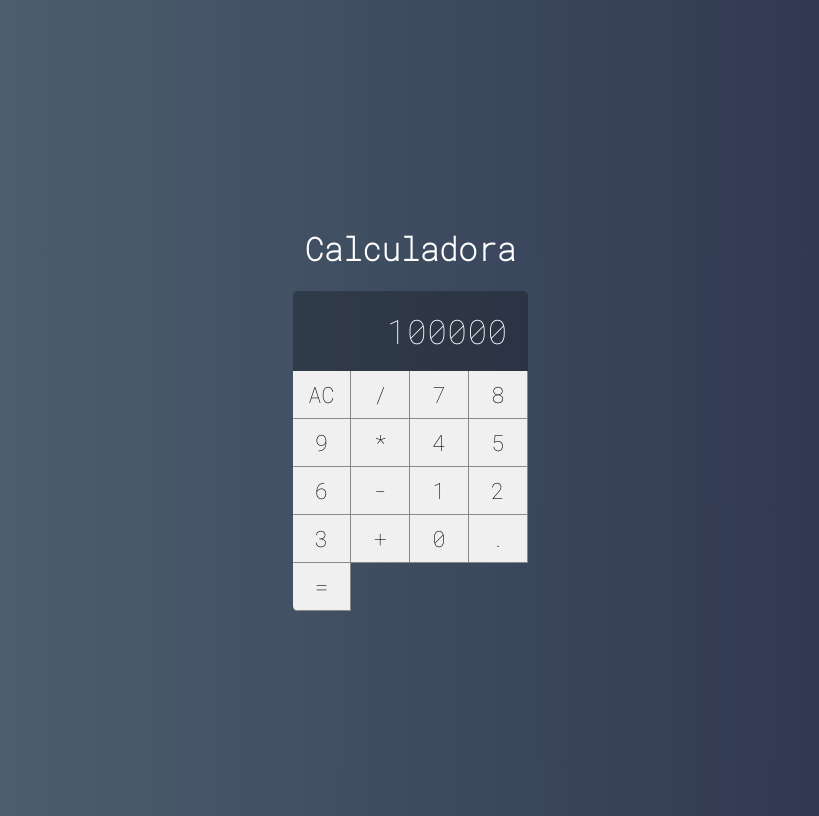
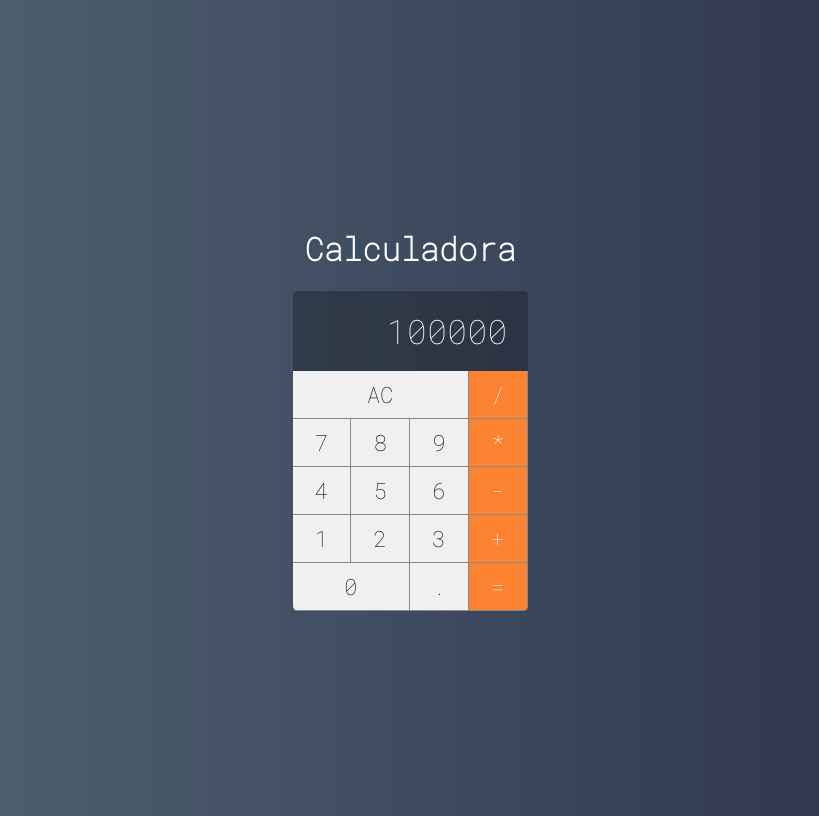
Before and after one commit to davidIsrael-rj/calculadora-React, a React (Create React App) app: page / in a window 1280 px wide. Shown: the whole page, without its empty margins (230-1049 px from the left). Built offline with nearby package versions, Linux system fonts and the light colour scheme.

Commit message:
Componente Button #02

```diff
--- a/src/components/Button.css
+++ b/src/components/Button.css
@@ -11,3 +11,24 @@
     border-bottom: var(--border-button);
     outline: none;
 }
+
+.button:active{
+    background-color: #ccc;
+}
+
+.button.double{
+    grid-column: span 2;
+}
+
+.button.triple{
+    grid-column: span 3;
+}
+
+.button.operation {
+    background-color: #fa8231;
+    color: #fff;
+}
+
+.button.operation:active{
+    background-color: #fa8231cc;
+}
--- a/src/components/Button.jsx
+++ b/src/components/Button.jsx
@@ -2,4 +2,12 @@ import React from "react";
 import './Button.css'
 
 export default props =>
-    <button className="button">{props.label}</button>
+    <button onClick={e => props.click(props.label)}
+        className={`
+    button
+    ${props.operation ? 'operation' : ''}
+    ${props.double ? 'double' : ''}
+    ${props.triple ? 'triple' : ''}
+    `}>
+        {props.label}
+    </button>
--- a/src/main/Calculator.jsx
+++ b/src/main/Calculator.jsx
@@ -1,30 +1,55 @@
-import React, {Component} from "react";
+import React, { Component } from "react";
 import './Calculator.css'
 import Button from "../components/Button";
 import Display from "../components/Display";
 
-export default class Calculator extends Component{
-    render(){
-        return(
+export default class Calculator extends Component {
+
+    constructor(props){
+        super(props)
+        this.clearMemory = this.clearMemory.bind(this)
+        this.setOperation = this.setOperation.bind(this)
+        this.addDigit = this.addDigit.bind(this)
+    }
+
+    clearMemory() {
+        console.log('limpar')
+    }
+
+    setOperation(operation) {
+        console.log(operation)
+    }
+
+    addDigit(n) {
+        console.log(n)
+    }
+
+    render() {
+
+        // const addDigit = n => this.addDigit(n)
+        // const setOperation = n => this.setOperation(n)
+        // const claearMemory = n => this.clearMemory()
+
+        return (
             <div className="calculator">
-                <Display value={100000}/>
-                <Button label="AC"/>
-                <Button label="/"/>
-                <Button label="7"/>
-                <Button label="8"/>
-                <Button label="9"/>
-                <Button label="*"/>
-                <Button label="4"/>
-                <Button label="5"/>
-                <Button label="6"/>
-                <Button label="-"/>
-                <Button label="1"/>
-                <Button label="2"/>
-                <Button label="3"/>
-                <Button label="+"/>
-                <Button label="0"/>
-                <Button label="."/>
-                <Button label="="/>
+                <Display value={100000} />
+                <Button label="AC" triple click={this.clearMemory} />
+                <Button label="/" operation click={this.setOperation} />
+                <Button label="7" click={this.addDigit} />
+                <Button label="8" click={this.addDigit} />
+                <Button label="9" click={this.addDigit} />
+                <Button label="*" operation click={this.setOperation} />
+                <Button label="4" click={this.addDigit} />
+                <Button label="5" click={this.addDigit} />
+                <Button label="6" click={this.addDigit} />
+                <Button label="-" operation click={this.setOperation} />
+                <Button label="1" click={this.addDigit} />
+                <Button label="2" click={this.addDigit} />
+                <Button label="3" click={this.addDigit} />
+                <Button label="+" operation click={this.setOperation} />
+                <Button label="0" double click={this.addDigit} />
+                <Button label="." click={this.addDigit} />
+                <Button label="=" operation click={this.setOperation} />
             </div>
         )
     }
```
